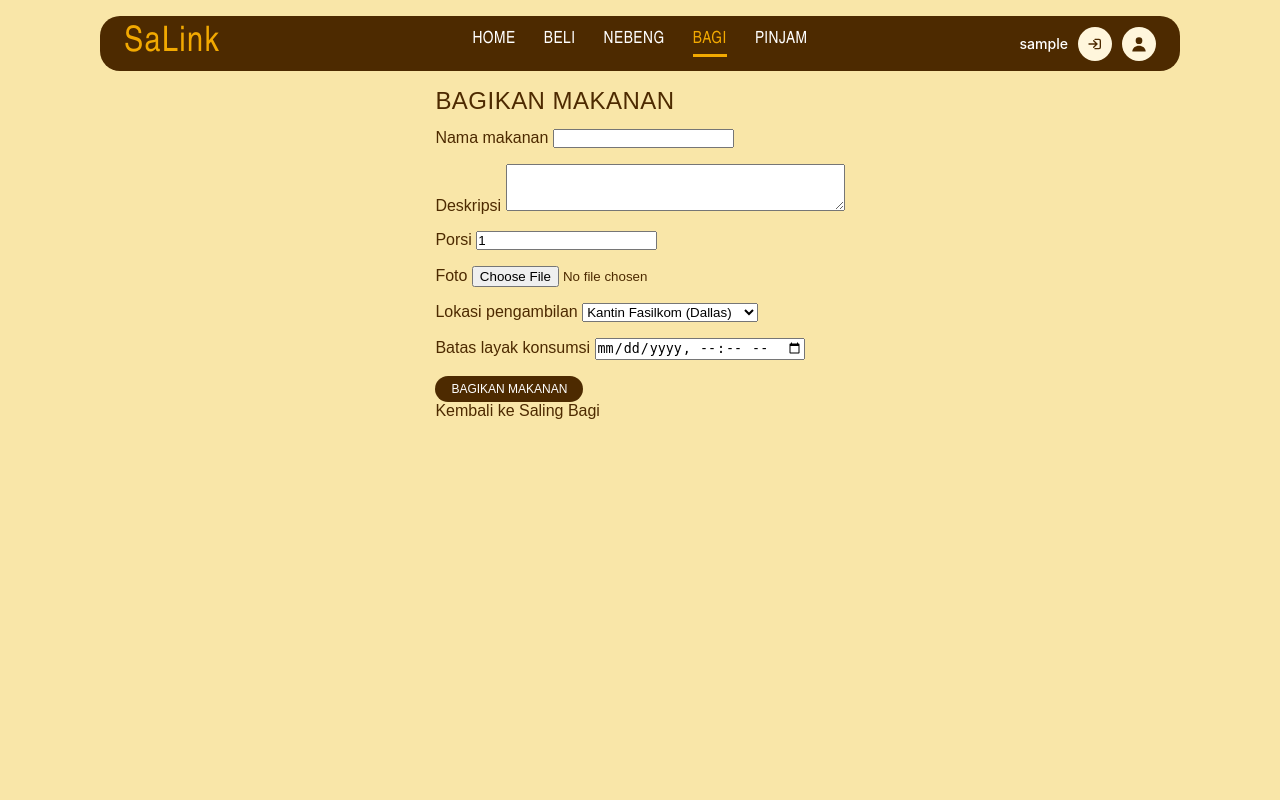
After one commit to PBP-A-13/SaLink, a Django app: page /saling-bagi/tambah/ in a window 1280 px wide. The commit adds this page. Run offline with Django 5.2, Linux system fonts and the light colour scheme; the visitor is signed in with stand-in values (Sample User, id 1).

Commit message:
Implement saling bagi food sharing

```diff
--- a/saling_bagi/forms.py
+++ b/saling_bagi/forms.py
@@ -1,14 +1,25 @@
+
 from django import forms
 from .models import Makanan
+
 
 class MakananForm(forms.ModelForm):
     class Meta:
         model = Makanan
-        # Field yang boleh diisi oleh user
-        fields = ['nama_makanan', 'deskripsi', 'porsi', 'foto', 'lokasi_pengambilan', 'batas_layak_konsumsi']
+        fields = [
+            'nama_makanan',
+            'deskripsi',
+            'porsi',
+            'foto',
+            'lokasi_pengambilan',
+            'batas_layak_konsumsi',
+        ]
 
-        # Widget ini bikin input 'batas_layak_konsumsi' otomatis jadi kalender keren di browser
         widgets = {
-            'batas_layak_konsumsi': forms.DateTimeInput(attrs={'type': 'datetime-local'}),
-            'deskripsi': forms.Textarea(attrs={'rows': 3}),
+            'batas_layak_konsumsi': forms.DateTimeInput(
+                attrs={'type': 'datetime-local'}
+            ),
+            'deskripsi': forms.Textarea(
+                attrs={'rows': 3}
+            ),
         }
--- a/saling_bagi/models.py
+++ b/saling_bagi/models.py
@@ -1,8 +1,9 @@
+
 from django.db import models
 from django.contrib.auth.models import User
 
+
 class Makanan(models.Model):
-    # 1. Kita buat daftar titik kumpul (Drop-point) di area kampus UI
     LOKASI_CHOICES = [
         ('Kantin Fasilkom', 'Kantin Fasilkom (Dallas)'),
         ('Perpusat UI', 'Perpustakaan Pusat UI'),
@@ -15,19 +16,23 @@ class Makanan(models.Model):
     nama_makanan = models.CharField(max_length=255)
     deskripsi = models.TextField()
     porsi = models.PositiveIntegerField(default=1)
-    foto = models.ImageField(upload_to='makanan/', null=True, blank=True)
-
-    # 2. Field lokasi diubah menggunakan choices
+    foto = models.ImageField(
+        upload_to='makanan/',
+        null=True,
+        blank=True
+    )
     lokasi_pengambilan = models.CharField(
         max_length=50,
         choices=LOKASI_CHOICES,
         default='Kantin Fasilkom'
     )
-
     batas_layak_konsumsi = models.DateTimeField()
     is_available = models.BooleanField(default=True)
-    pemberi = models.ForeignKey(User, on_delete=models.CASCADE, related_name='makanan_dibagikan')
+    pemberi = models.ForeignKey(
+        User,
+        on_delete=models.CASCADE,
+        related_name='makanan_dibagikan'
+    )
 
     def __str__(self):
-        # Perbaikan syntax (tidak boleh di-enter sembarangan)
         return f"{self.nama_makanan} - {self.pemberi.username}"
--- a/saling_bagi/urls.py
+++ b/saling_bagi/urls.py
@@ -1,13 +1,22 @@
+
 from django.urls import path
 from . import views
 from user_page.views import module_login
+
 
 app_name = 'saling_bagi'
 
 urlpatterns = [
     path('login/', module_login, name='login'),
     path('', views.index, name='index'),
-    # Tambahkan rute ini untuk halaman form
-    path('tambah/', views.tambah_makanan, name='tambah_makanan'),
-    path('<int:id>/ambil/', views.ambil_makanan, name='ambil_makanan'),
+    path(
+        'tambah/',
+        views.tambah_makanan,
+        name='tambah_makanan'
+    ),
+    path(
+        '<int:id>/ambil/',
+        views.ambil_makanan,
+        name='ambil_makanan'
+    ),
 ]
--- a/saling_bagi/views.py
+++ b/saling_bagi/views.py
@@ -1,75 +1,83 @@
+
 from django.contrib import messages
 from django.contrib.auth.decorators import login_required
-from django.core.cache import cache
 from django.shortcuts import get_object_or_404, redirect, render
 from django.utils import timezone
 from django.views.decorators.http import require_POST
 
 from .models import Makanan
-from .forms import MakananForm # Import form yang baru kita buat
-from SaLink.cache_keys import SALING_BAGI_INDEX, invalidate_public_pages
+from .forms import MakananForm
+
 
 def index(request):
-    """
-    Halaman utama Bagi: daftar makanan yang baru diupload. (Map dihapus)
-    """
-    makanan_list = cache.get(SALING_BAGI_INDEX)
-    if makanan_list is None:
-        makanan_list = list(
-            Makanan.objects
-            .filter(is_available=True, batas_layak_konsumsi__gt=timezone.now())
-            .select_related('pemberi')
-            .order_by('-id')
-        )
-        cache.set(SALING_BAGI_INDEX, makanan_list, timeout=30)
+    makanan_list = Makanan.objects.filter(
+        is_available=True,
+        batas_layak_konsumsi__gt=timezone.now()
+    ).select_related('pemberi').order_by('-id')
 
-    # Context sekarang lebih bersih karena tidak bawa markers map
-    context = {
-        'makanan_list': makanan_list,
-    }
-    return render(request, 'saling_bagi/saling_bagi.html', context)
+    return render(
+        request,
+        'saling_bagi/saling_bagi.html',
+        {'makanan_list': makanan_list}
+    )
+
+
+@login_required
+def tambah_makanan(request):
+    if request.method == 'POST':
+        form = MakananForm(request.POST, request.FILES)
+
+        if form.is_valid():
+            makanan = form.save(commit=False)
+            makanan.pemberi = request.user
+            makanan.save()
+
+            messages.success(
+                request,
+                'Makanan berhasil dibagikan!'
+            )
+            return redirect('saling_bagi:index')
+    else:
+        form = MakananForm()
+
+    return render(
+        request,
+        'saling_bagi/tambah_makanan.html',
+        {'form': form}
+    )
 
 
 @login_required
 @require_POST
 def ambil_makanan(request, id):
-    """
-    Mengambil makanan yang dibagikan: status makanan jadi tidak tersedia.
-    """
     makanan = get_object_or_404(Makanan, id=id)
 
     if makanan.pemberi == request.user:
-        messages.error(request, 'Kamu tidak bisa mengambil makanan milikmu sendiri.')
+        messages.error(
+            request,
+            'Kamu tidak bisa mengambil makanan milikmu sendiri.'
+        )
     elif not makanan.is_available:
-        messages.warning(request, 'Maaf, makanan ini sudah diambil orang lain.')
+        messages.warning(
+            request,
+            'Makanan ini sudah diambil.'
+        )
+    elif makanan.batas_layak_konsumsi <= timezone.now():
+        makanan.is_available = False
+        makanan.save(update_fields=['is_available'])
+
+        messages.warning(
+            request,
+            'Maaf, makanan ini sudah melewati batas konsumsi.'
+        )
     else:
         makanan.is_available = False
-        makanan.save()
-        invalidate_public_pages(cache)
+        makanan.save(update_fields=['is_available'])
+
         messages.success(
             request,
-            f'Makanan "{makanan.nama_makanan}" berhasil diambil! Temui pemberi di: {makanan.lokasi_pengambilan}.'
+            f'Makanan berhasil diambil! Lokasi: '
+            f'{makanan.lokasi_pengambilan}.'
         )
 
     return redirect('saling_bagi:index')
-
-
-@login_required
-def tambah_makanan(request):
-    """
-    Fungsi baru untuk user membagikan makanan (Fitur Create).
-    """
-    if request.method == 'POST':
-        # request.FILES wajib disertakan kalau form-nya ada upload foto/gambar
-        form = MakananForm(request.POST, request.FILES)
-        if form.is_valid():
-            makanan_baru = form.save(commit=False)
-            makanan_baru.pemberi = request.user
-            makanan_baru.save()
-            invalidate_public_pages(cache)
-            messages.success(request, 'Makanan berhasil dibagikan ke mahasiswa lain!')
-            return redirect('saling_bagi:index')
-    else:
-        form = MakananForm()
-
-    return render(request, 'saling_bagi/tambah_makanan.html', {'form': form})
--- /dev/null
+++ b/templates/saling_bagi/tambah_makanan.html
@@ -0,0 +1,53 @@
+
+{% load static %}
+<!DOCTYPE html>
+<html lang="id">
+<head>
+    <meta charset="UTF-8">
+    <meta name="viewport" content="width=device-width, initial-scale=1.0">
+    <title>SaLink - Tambah Makanan</title>
+
+    <link rel="stylesheet" href="{% static 'style.css' %}">
+    <link rel="stylesheet" href="{% static 'navbar-footer.css' %}">
+    <link rel="stylesheet" href="{% static 'saling_bagi/saling_bagi.css' %}">
+</head>
+<body>
+
+    {% include "_navbar.html" with active_nav="bagi" %}
+
+    <main class="bagi">
+        <h2 class="section-title">Bagikan Makanan</h2>
+
+        <form method="POST" enctype="multipart/form-data">
+            {% csrf_token %}
+
+            {{ form.non_field_errors }}
+
+            {% for field in form %}
+                <div style="margin-bottom: 16px;">
+                    <label for="{{ field.id_for_label }}">
+                        {{ field.label }}
+                    </label>
+
+                    {{ field }}
+
+                    {% for error in field.errors %}
+                        <p style="color: red;">{{ error }}</p>
+                    {% endfor %}
+                </div>
+            {% endfor %}
+
+            <button type="submit" class="food-card__button">
+                Bagikan Makanan
+            </button>
+        </form>
+
+        <p>
+            <a href="{% url 'saling_bagi:index' %}">
+                Kembali ke Saling Bagi
+            </a>
+        </p>
+    </main>
+
+</body>
+</html>
```
Also changed, not shown: templates/saling_bagi/saling_bagi.html (+64 -27 lines).
